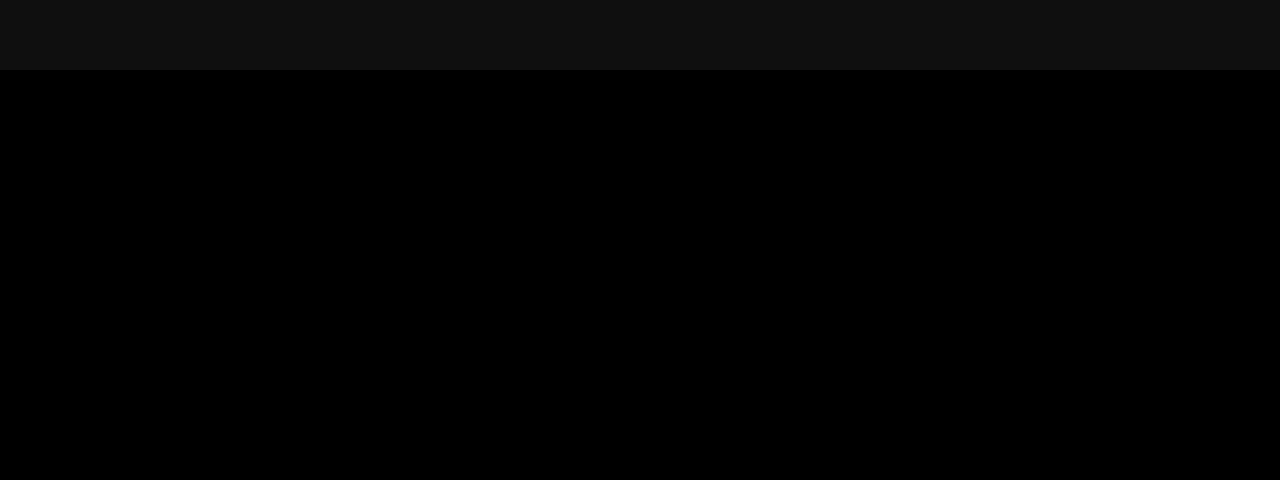
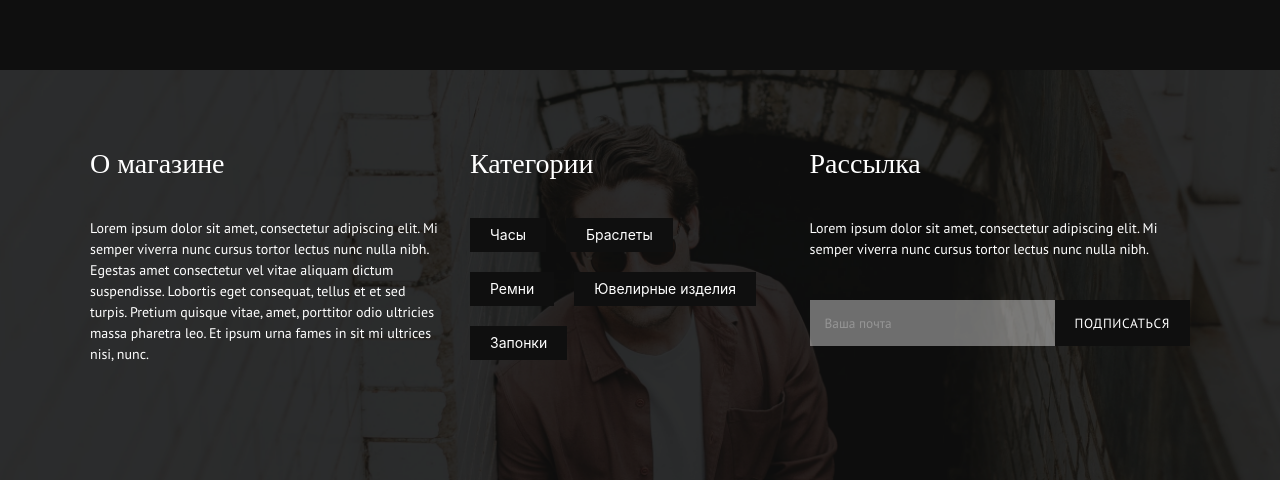
Before and after one commit to DyingSenpai/landing, a website: page #src/index.html in a window 1280 px wide. Shown: the part 4141-4621 px from the top of the page. Before the commit the page ends 4211 px from the top, so only its background shows below. Drawn offline with nearby package versions, Linux system fonts and the light colour scheme; files that its build step writes are made by us from their sources; a web font is replaced by a local one.

Commit message:
Add footer block

```diff
--- a/#src/blocks/footer.html
+++ b/#src/blocks/footer.html
@@ -1,3 +1,30 @@
 <footer class="footer">
-
+    <div class="container">
+        <div class="footer__items">
+            <div class="footer__item">
+                <h3 class="footer__title">О магазине</h3>
+                <p class="footer__text">Lorem ipsum dolor sit amet, consectetur adipiscing elit. Mi semper viverra nunc cursus tortor lectus nunc nulla nibh. Egestas amet consectetur vel vitae aliquam dictum suspendisse. Lobortis eget consequat, tellus et et sed turpis. Pretium quisque vitae, amet, porttitor odio ultricies massa pharetra leo. Et ipsum urna fames in sit mi ultrices nisi, nunc.</p>
+            </div> <!-- /.footer__item-->
+            <div class="footer__item">
+                <h3 class="footer__title">Категории</h3>
+                <div class="catalog">
+                    <a href="#" class="catalog__item">Часы</a>
+                    <a href="#" class="catalog__item">Браслеты</a>
+                    <a href="#" class="catalog__item">Ремни</a>
+                    <a href="#" class="catalog__item">Ювелирные изделия</a>
+                    <a href="#" class="catalog__item">Запонки</a>
+                </div>
+            </div> <!-- /.footer__item-->
+            <div class="footer__item">
+                <h3 class="footer__title">Рассылка</h3>
+                <p class="footer__text">Lorem ipsum dolor sit amet, consectetur adipiscing elit. Mi semper viverra nunc cursus tortor lectus nunc nulla nibh.</p>
+                <form action="#" class="form">
+                    <div class="form__row">
+                        <input type="text" class="form__input" placeholder="Ваша почта">
+                        <button type="submit" class="form__btn">Подписаться</button>
+                    </div>
+                </form>
+            </div> <!-- /.footer__item-->
+        </div> <!-- /.footer__items-->
+    </div> <!-- /.container-->
 </footer>
--- a/#src/index.html
+++ b/#src/index.html
@@ -134,8 +134,8 @@
                     <img src="img/brand1.png" alt="" class="brands__img">
                     <img src="img/brand1.png" alt="" class="brands__img">
                 </div>
-            </div>
-        </div>
+            </div> <!-- /.container-->
+        </div> <!-- /.brands-->
         @@include("blocks/footer.html")
     </div> <!-- /.page-->
 </body>
--- /dev/null
+++ b/#src/scss/blocks/catalog.scss
@@ -0,0 +1,20 @@
+.catalog {
+    display: flex;
+    flex-direction: row;
+    align-items: center;
+    flex-wrap: wrap;
+
+    &__item {
+        padding: 1rem 2rem;
+        background-color: $background-gray;
+        margin-right: 2rem;
+        margin-bottom: 2rem;
+        color: $white;
+        transition: .1s linear;
+
+        &:hover {
+            background-color: $white;
+            color: $black;
+        }
+    }
+}
--- /dev/null
+++ b/#src/scss/blocks/footer.scss
@@ -0,0 +1,37 @@
+.footer {
+    background-image: url("../img/footer_bg.png");
+    background-repeat: no-repeat;
+    background-size: cover;
+    background-position: center center;
+    padding-top: 8rem;
+    padding-bottom: 10rem;
+
+    &__items {
+        display: flex;
+        flex-direction: row;
+        justify-content: space-between;
+    }
+
+    &__item {
+        margin-right: 3rem;
+
+        &:last-child {
+            margin-right: 0;
+        }
+    }
+
+    &__title {
+        font-family: "PlayfairDisplay";
+        font-weight: 400;
+        font-size: 2.8rem;
+        margin-bottom: 4rem;
+    }
+
+    &__text {
+        width: 35rem;
+        font-family: "PT Sans-Regular";
+        font-weight: 400;
+        line-height: 2.1rem;
+    }
+
+}
--- /dev/null
+++ b/#src/scss/blocks/form.scss
@@ -0,0 +1,38 @@
+.form {
+
+    &__row {
+        margin-top: 4rem;
+        display: flex;
+        flex-direction: row;
+    }
+
+    &__input {
+        background: rgba($color: $white, $alpha: 0.4);
+        border: 0;
+        padding: 1.5rem;
+        color: $white;
+
+        &::placeholder {
+            font-family: "PT Sans-Regular";
+            font-weight: 400;
+            color: $text-gray;
+        }
+    }
+
+    &__btn {
+        padding: 1rem 2rem;
+        border: 0;
+        background-color: $background-gray;
+        color: $white;
+        text-transform: uppercase;
+        letter-spacing: 0.05em;
+        font-family: "PT Sans-Regular";
+        font-weight: 400;
+        transition: .1s linear;
+
+        &:hover {
+            background-color: $white;
+            color: $black;
+        }
+    }
+}
--- a/#src/scss/style.scss
+++ b/#src/scss/style.scss
@@ -27,4 +27,8 @@ body {
 /* Style for Content Block */
 @import "blocks/brands";
 /* Style for Footer */
-@import "blocks/brands";
+@import "blocks/footer";
+/* Style for Catalog Block */
+@import "blocks/catalog";
+/* Style for Form */
+@import "blocks/form";
```
Also changed, not shown: #src/img/footer_bg.png (added), dist/css/style.css, dist/css/style.min.css, dist/img/footer_bg.png (added), dist/index.html.
